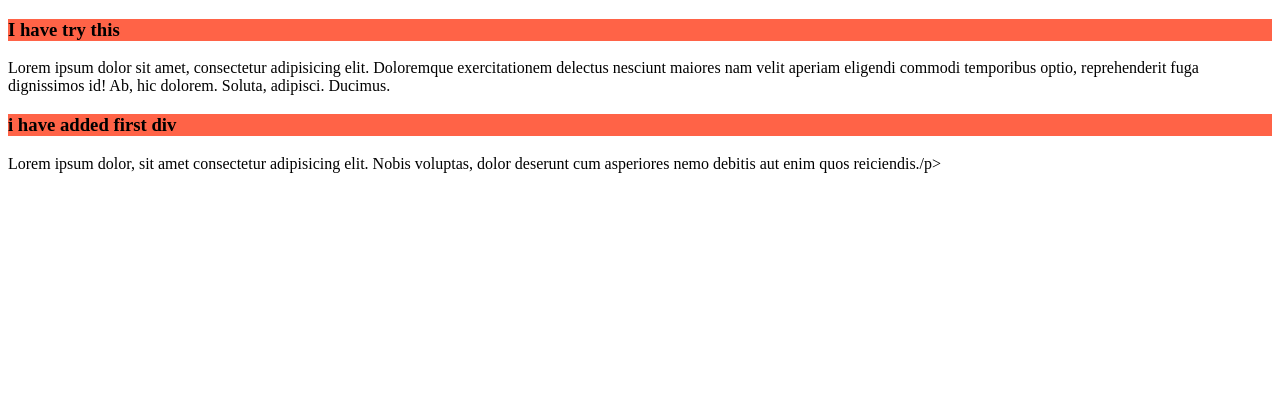
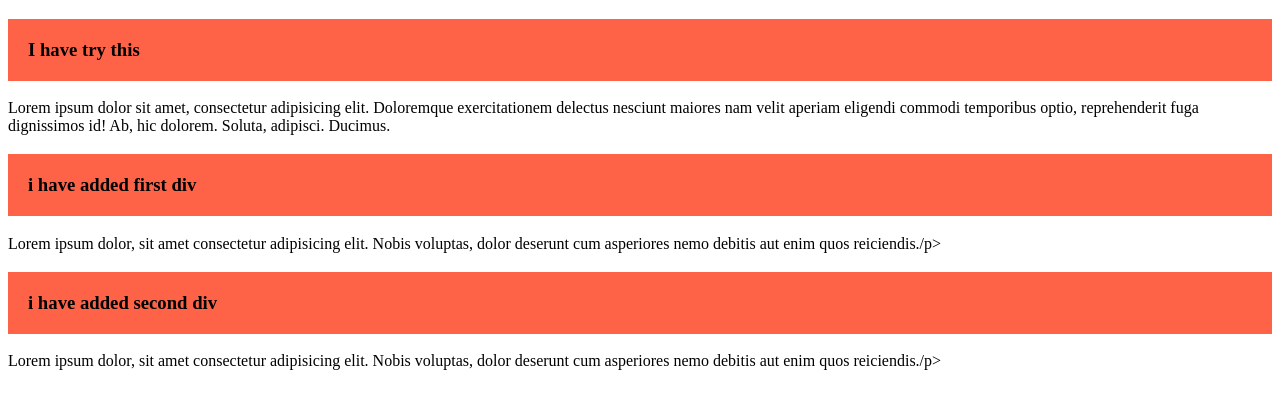
Before and after one commit to maruf14500/my-first-github-repo-, a plain HTML site: page index.html in a window 1280 px wide. Drawn offline with Linux system fonts and the light colour scheme.

Commit message:
i have added second commit

```diff
--- a/Styles/blog.css
+++ b/Styles/blog.css
@@ -1,3 +1,4 @@
 h3{
     background-color: tomato;
+    padding: 20px;
 }
--- a/index.html
+++ b/index.html
@@ -12,6 +12,9 @@
     <div>
         <h3>i have added first div</h3>
         <p>Lorem ipsum dolor, sit amet consectetur adipisicing elit. Nobis voluptas, dolor deserunt cum asperiores nemo debitis aut enim quos reiciendis./p>
+    </div><div>
+        <h3>i have added second div</h3>
+        <p>Lorem ipsum dolor, sit amet consectetur adipisicing elit. Nobis voluptas, dolor deserunt cum asperiores nemo debitis aut enim quos reiciendis./p>
     </div>
 </body>
 </html>
```
